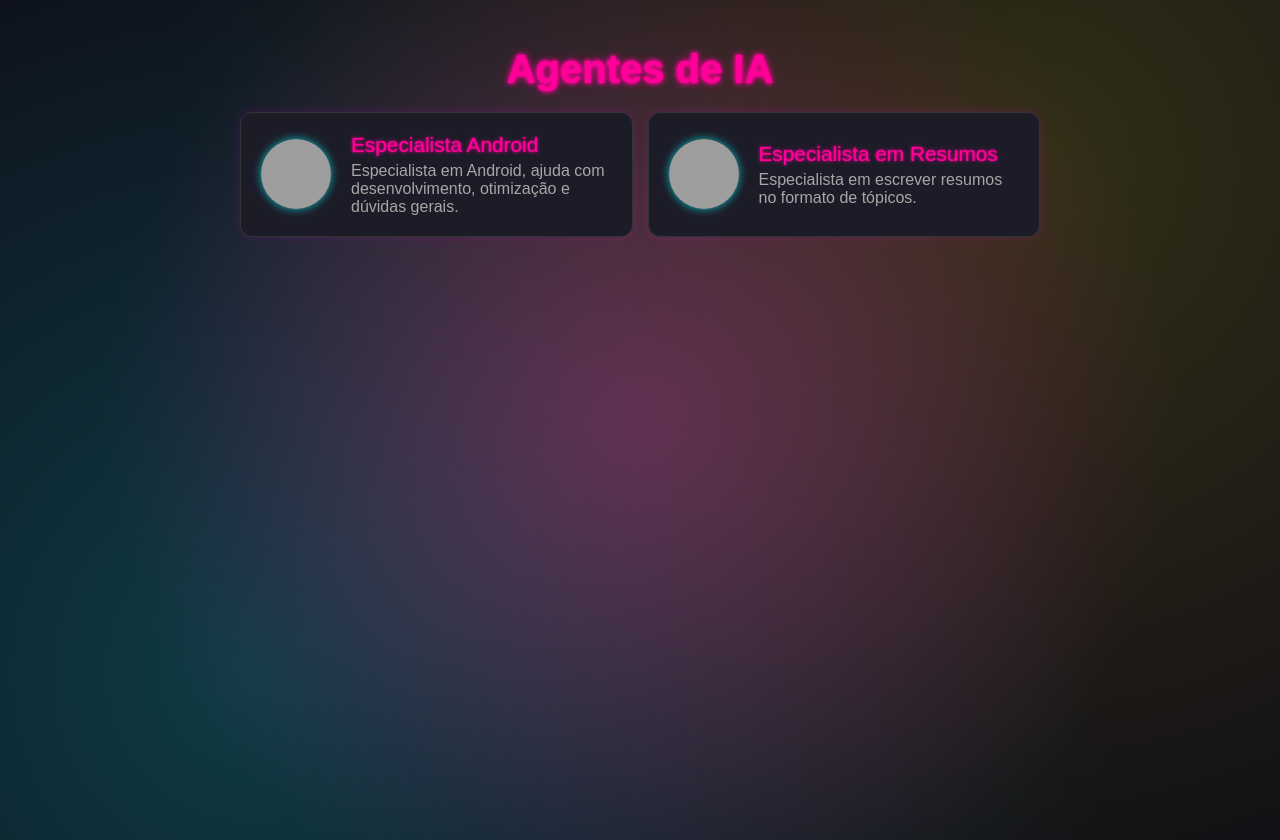
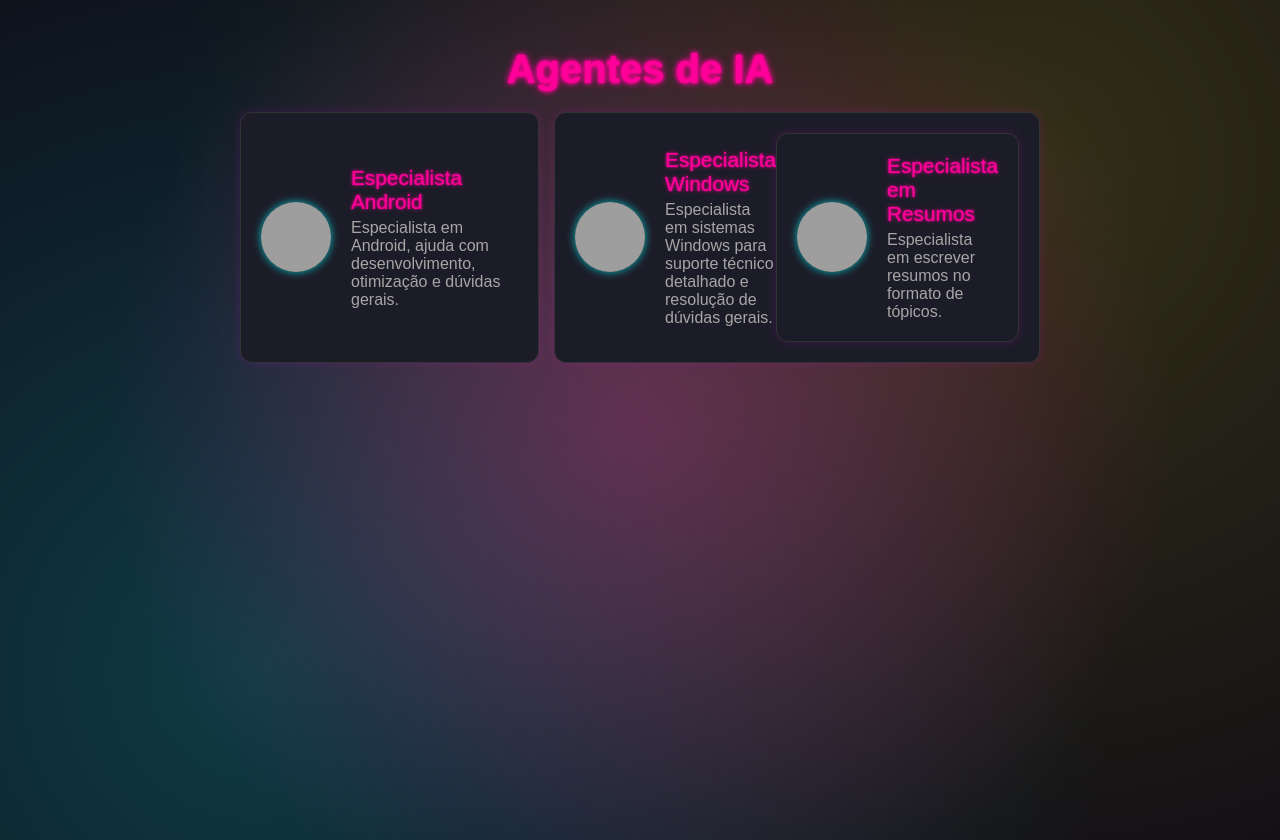
Before and after one commit to RAVELLSL/rstechaluno-agentes-IA, a plain HTML site: page index.html in a window 1280 px wide. Drawn offline with Linux system fonts and the light colour scheme; grey boxes are pictures that could not be loaded.

Commit message:
Update index.html

```diff
--- a/index.html
+++ b/index.html
@@ -116,6 +116,18 @@
             </div>
         </article>
 
+          <!-- Agente 3 -->
+        <article class="agent-card" data-url="https://chatgpt.com/g/g-675f04cb041c81918f03ae2198f79909-especialista-em-windows" onclick="window.open(this.dataset.url, '_blank', 'noopener')">
+            <div class="agent-content">
+                <div class="agent-logo">
+                    <img src="https://cdn.pixabay.com/photo/2018/05/08/21/29/windows-3384024_1280.png" alt="especialista em windows" width="70" height="70">
+                </div>
+                <div class="agent-info">
+                    <div class="agent-name">Especialista Windows</div>
+                    <div class="agent-description">Especialista em sistemas Windows para suporte técnico detalhado e resolução de dúvidas gerais.</div>
+                </div>
+            </div>
+
          <!-- Agente 2 -->
         <article class="agent-card" data-url="https://chatgpt.com/g/g-675750451a6081918d3431e2452cd3eb-especialista-em-resumos" onclick="window.open(this.dataset.url, '_blank', 'noopener')">
             <div class="agent-content">
```
